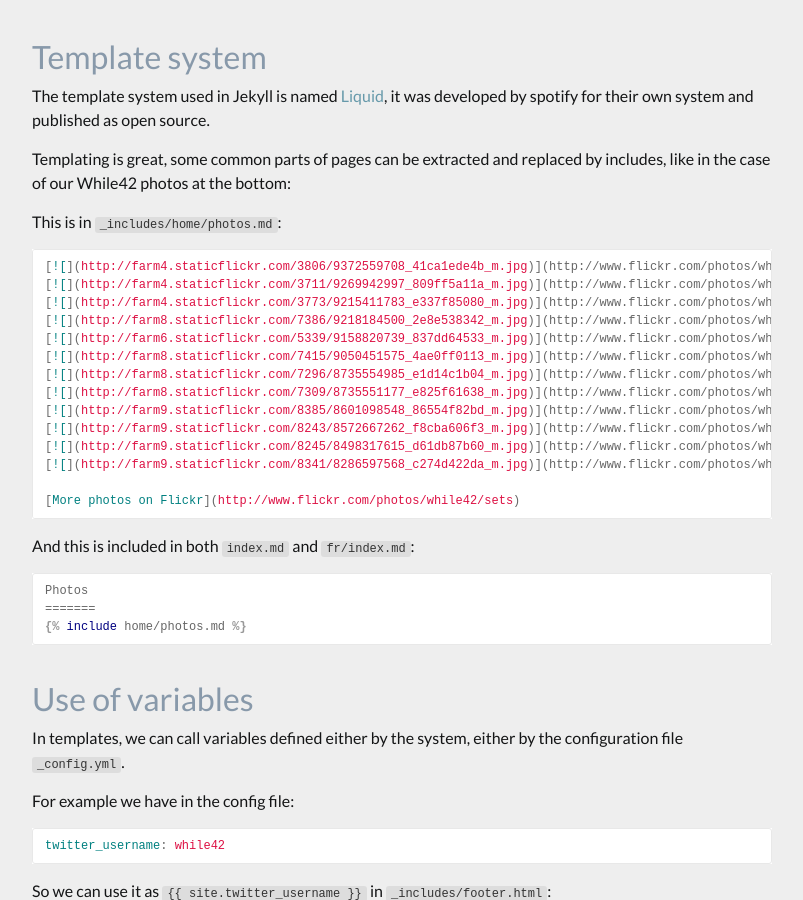
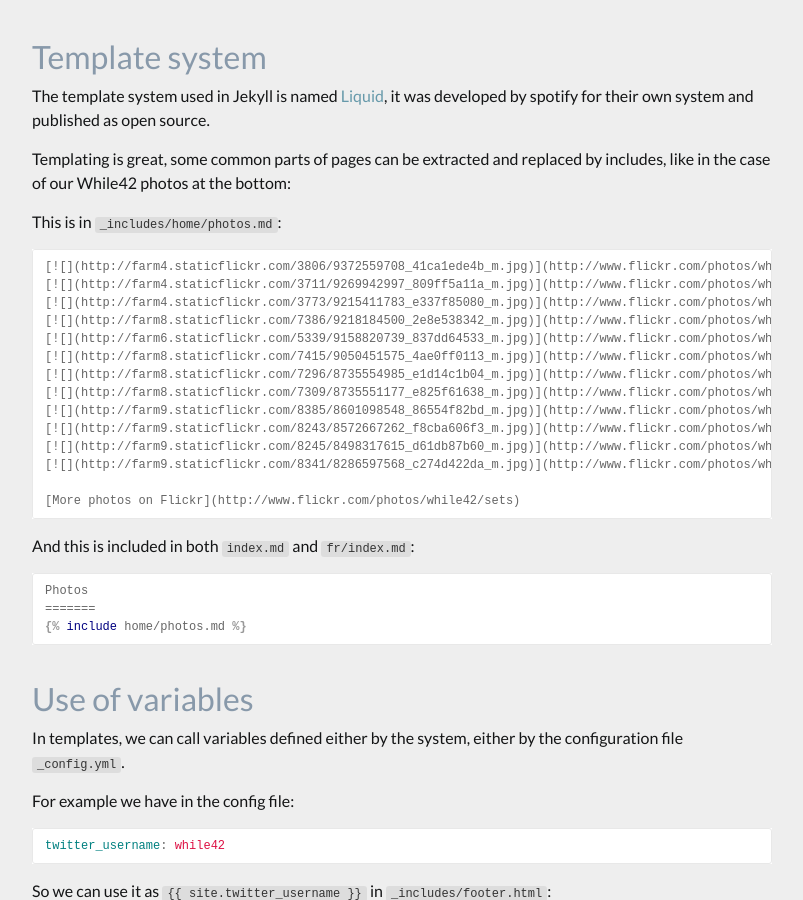
Before and after one commit to mose/blog, a Jekyll site: the page built from _posts/2015-03-08-while42-to-jekyll.md, in a window 1280 px wide and 900 px high, scrolled down 883 px. Shown: the whole window, without its empty margins (238-1041 px from the left). Built offline with Jekyll 4.4.1, drawn with Linux system fonts in a browser that asks for light colours.

Commit message:
fix code highlighting

```diff
--- a/_config.yml
+++ b/_config.yml
@@ -22,7 +22,7 @@ exclude:
 encoding:     "utf-8"
 
 markdown_ext: "md"
-#highlighter:  "rouge"
+#highlighter:  "pygments"
 
 # Build settings
 markdown: kramdown
--- a/_posts/2015-03-08-while42-to-jekyll.md
+++ b/_posts/2015-03-08-while42-to-jekyll.md
@@ -33,7 +33,7 @@ Templating is great, some common parts of pages can be extracted and replaced by
 
 This is in `_includes/home/photos.md`:
 
-{% highlight markdown %}
+{% highlight text %}
 [![](http://farm4.staticflickr.com/3806/9372559708_41ca1ede4b_m.jpg)](http://www.flickr.com/photos/while42/9372559708)
 [![](http://farm4.staticflickr.com/3711/9269942997_809ff5a11a_m.jpg)](http://www.flickr.com/photos/while42/9269942997)
 [![](http://farm4.staticflickr.com/3773/9215411783_e337f85080_m.jpg)](http://www.flickr.com/photos/while42/9215411783)
```
